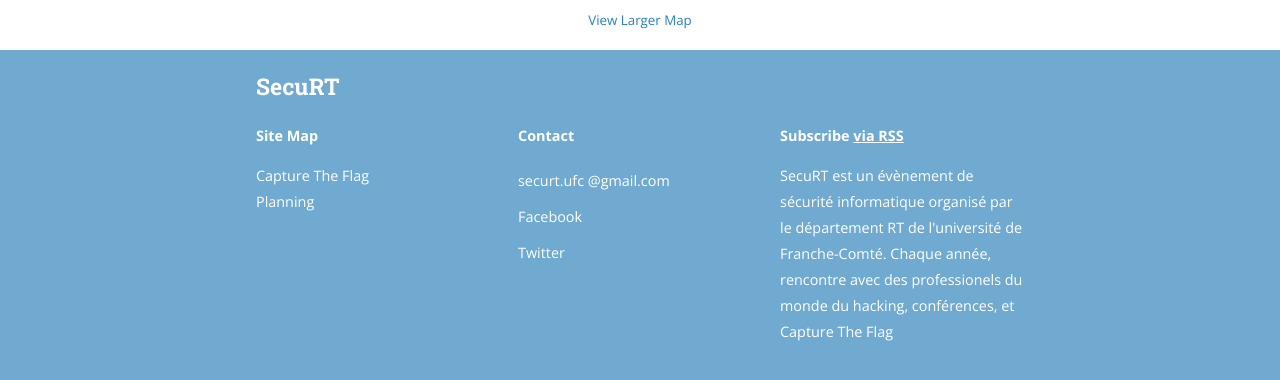
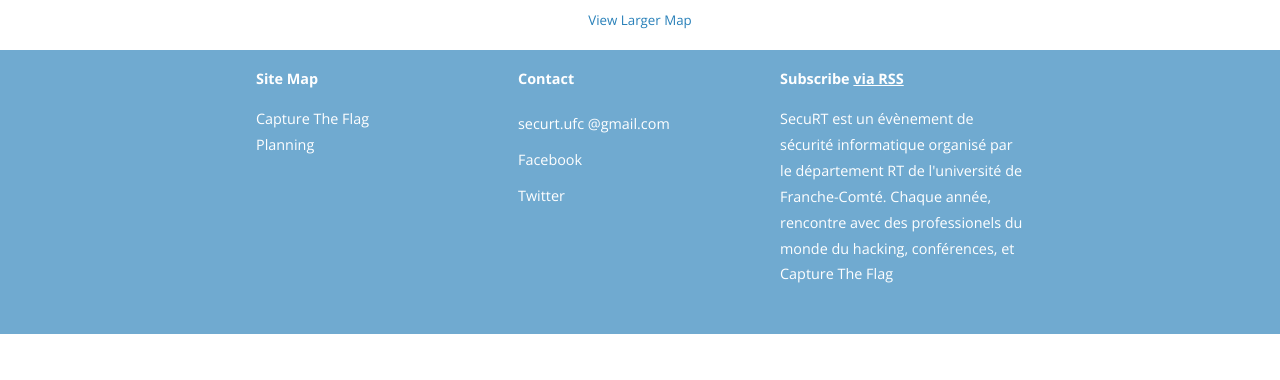
Before and after one commit to SecuRT/securt.github.io, a Jekyll site: the page built from index.html, in a window 1280 px wide and 900 px high, scrolled down 851 px, cut to the strip 509-889 px from the top of the window. Built offline with Jekyll 4.4.1, drawn with Linux system fonts in a browser that asks for light colours; nearby versions of some CDN libraries; after the commit the page ends 1694 px from its top, so only the background shows below that.

Commit message:
[footer] Remove unecessary SecuRT title. More symetric.

```diff
--- a/_includes/footer.html
+++ b/_includes/footer.html
@@ -1,8 +1,6 @@
 <footer class="site-footer">
 
   <div class="wrapper">
-
-    <h3 class="footer-heading">{{ site.title }}</h3>
 
     <div class="site-navigation">
 
```
